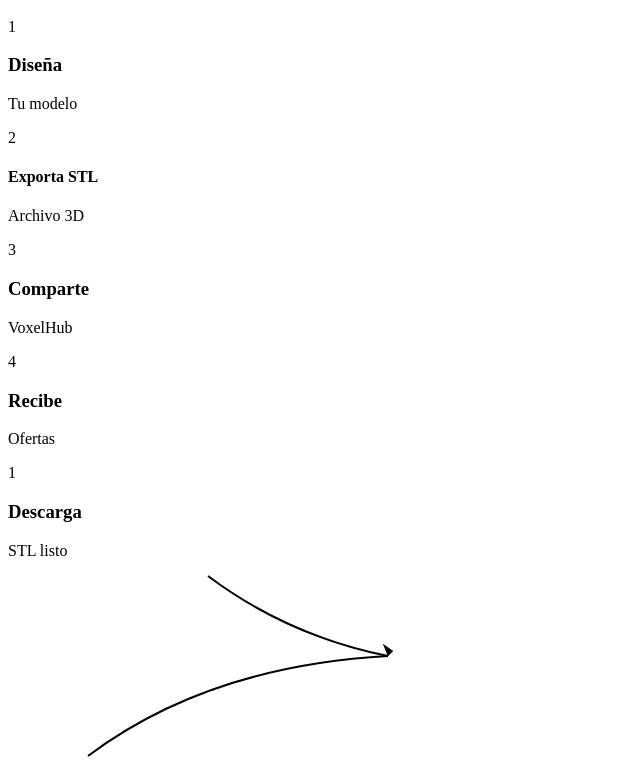
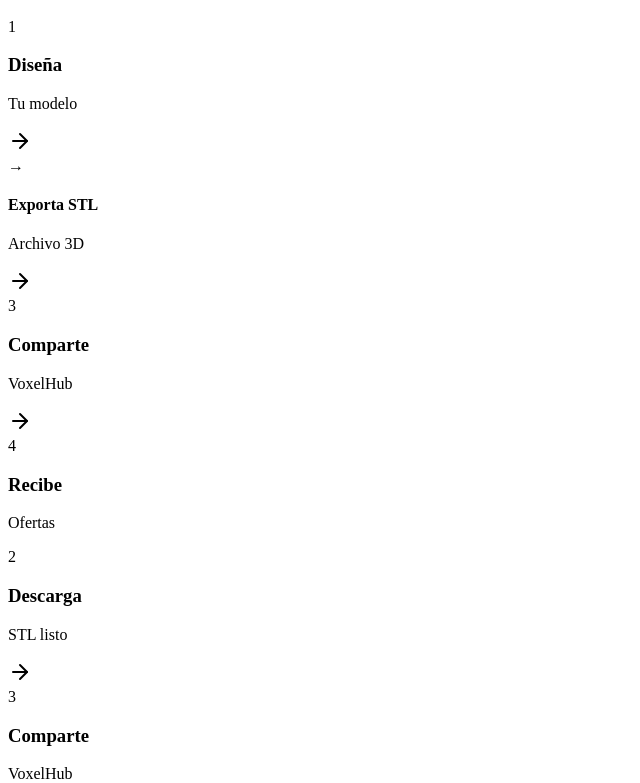
Before and after one commit to Bedowle/BOXELHUB, a React (Vite) app in the folder client/: page /what-is-stl in a window 1280 px wide. Shown: the part 380-1163 px from the top of the page, without its empty margins (0-640 px from the left). Built offline with nearby package versions, Linux system fonts and the light colour scheme; no server answers; a web font is replaced by a local one.

Commit message:
Restored to 'e615d2adc09cebcbdb5f289a377c43b2d33a75ce'
Replit-Restored-To: e615d2adc09cebcbdb5f289a377c43b2d33a75ce

```diff
--- a/client/src/pages/what-is-stl.tsx
+++ b/client/src/pages/what-is-stl.tsx
@@ -54,9 +54,11 @@ export default function WhatIsSTL() {
         <div className="mb-12">
           <h2 className="text-3xl font-bold mb-12 text-center">¿Cómo funciona?</h2>
 
-          {/* Flow Diagram */}
-          <div className="grid grid-cols-4 gap-4 mb-32">
-            {/* Diseña */}
+          {/* Flow Diagram - Horizontal */}
+          <div className="overflow-x-auto pb-4">
+            <div className="flex items-center gap-2 min-w-max px-4">
+              {/* Step 1 - Design Path */}
+              <div className="flex-shrink-0 w-40">
                 <Card className="border-2 border-blue-300 dark:border-blue-700">
                   <CardContent className="pt-5 pb-5 text-center text-xs">
                     <div className="bg-blue-100/50 dark:bg-blue-900/20 w-9 h-9 rounded-full flex items-center justify-center mx-auto mb-2">
@@ -66,19 +68,29 @@ export default function WhatIsSTL() {
                     <p className="text-muted-foreground text-xs">Tu modelo</p>
                   </CardContent>
                 </Card>
+              </div>
 
-            {/* Exporta STL */}
+              {/* Arrow Right */}
+              <ArrowRight className="h-4 w-4 text-blue-600 flex-shrink-0" />
+
+              {/* Export Step */}
+              <div className="flex-shrink-0 w-40">
                 <Card className="border-2 border-blue-300 dark:border-blue-700">
                   <CardContent className="pt-5 pb-5 text-center text-xs">
                     <div className="bg-blue-100/50 dark:bg-blue-900/20 w-9 h-9 rounded-full flex items-center justify-center mx-auto mb-2">
-                  <span className="text-blue-600 font-bold">2</span>
+                      <span className="text-blue-600 font-bold">→</span>
                     </div>
                     <h4 className="font-semibold mb-1">Exporta STL</h4>
                     <p className="text-muted-foreground text-xs">Archivo 3D</p>
                   </CardContent>
                 </Card>
+              </div>
 
-            {/* Comparte */}
+              {/* Arrow Right */}
+              <ArrowRight className="h-4 w-4 text-blue-600 flex-shrink-0" />
+
+              {/* Shared Step - VoxelHub */}
+              <div className="flex-shrink-0 w-40">
                 <Card className="border-2 border-secondary">
                   <CardContent className="pt-5 pb-5 text-center text-xs">
                     <div className="bg-secondary/10 w-9 h-9 rounded-full flex items-center justify-center mx-auto mb-2">
@@ -88,8 +100,13 @@ export default function WhatIsSTL() {
                     <p className="text-muted-foreground text-xs">VoxelHub</p>
                   </CardContent>
                 </Card>
+              </div>
 
-            {/* Recibe Ofertas */}
+              {/* Arrow Right */}
+              <ArrowRight className="h-4 w-4 text-primary flex-shrink-0" />
+
+              {/* Final Step */}
+              <div className="flex-shrink-0 w-40">
                 <Card className="border-2 bg-green-100/10 dark:bg-green-900/10">
                   <CardContent className="pt-5 pb-5 text-center text-xs">
                     <div className="bg-green-100/50 dark:bg-green-900/20 w-9 h-9 rounded-full flex items-center justify-center mx-auto mb-2">
@@ -101,13 +118,15 @@ export default function WhatIsSTL() {
                 </Card>
               </div>
 
-          {/* Descarga - positioned below with connecting arrows */}
-          <div className="relative">
-            <div className="w-40">
+              {/* Separator Line */}
+              <div className="w-2 h-px bg-border flex-shrink-0"></div>
+
+              {/* Step 2 - Download Path */}
+              <div className="flex-shrink-0 w-40">
                 <Card className="border-2 border-green-300 dark:border-green-700">
                   <CardContent className="pt-5 pb-5 text-center text-xs">
                     <div className="bg-green-100/50 dark:bg-green-900/20 w-9 h-9 rounded-full flex items-center justify-center mx-auto mb-2">
-                    <span className="text-green-600 font-bold">1</span>
+                      <span className="text-green-600 font-bold">2</span>
                     </div>
                     <h3 className="font-semibold mb-1">Descarga</h3>
                     <p className="text-muted-foreground text-xs">STL listo</p>
@@ -115,28 +134,22 @@ export default function WhatIsSTL() {
                 </Card>
               </div>
 
-            {/* SVG arrows connecting to top row */}
-            <svg className="absolute top-0 left-0 w-full" style={{ height: "180px", overflow: "visible" }} viewBox="0 0 800 180" preserveAspectRatio="none">
-              {/* Arrow from Exporta down to Comparte (diagonal) */}
-              <path
-                d="M 200 0 Q 280 60 380 80"
-                stroke="currentColor"
-                strokeWidth="2"
-                fill="none"
-                className="text-secondary"
-              />
-              <polygon points="380,80 375,68 385,75" className="text-secondary" fill="currentColor" />
+              {/* Arrow Right */}
+              <ArrowRight className="h-4 w-4 text-green-600 flex-shrink-0" />
 
-              {/* Arrow from Descarga up and right to Comparte */}
-              <path
-                d="M 80 180 Q 200 90 380 80"
-                stroke="currentColor"
-                strokeWidth="2"
-                fill="none"
-                className="text-green-600"
-              />
-              <polygon points="380,80 375,68 385,75" className="text-green-600" fill="currentColor" />
-            </svg>
+              {/* Share Step (same as above) */}
+              <div className="flex-shrink-0 w-40">
+                <Card className="border-2 border-secondary opacity-60">
+                  <CardContent className="pt-5 pb-5 text-center text-xs">
+                    <div className="bg-secondary/10 w-9 h-9 rounded-full flex items-center justify-center mx-auto mb-2">
+                      <span className="font-bold text-secondary">3</span>
+                    </div>
+                    <h3 className="font-semibold mb-1">Comparte</h3>
+                    <p className="text-muted-foreground text-xs">VoxelHub</p>
+                  </CardContent>
+                </Card>
+              </div>
+            </div>
           </div>
         </div>
 
```
Also changed, not shown: attached_assets/image_1763948864718.png (deleted). Lines whose indentation alone changed are shown as unchanged.
